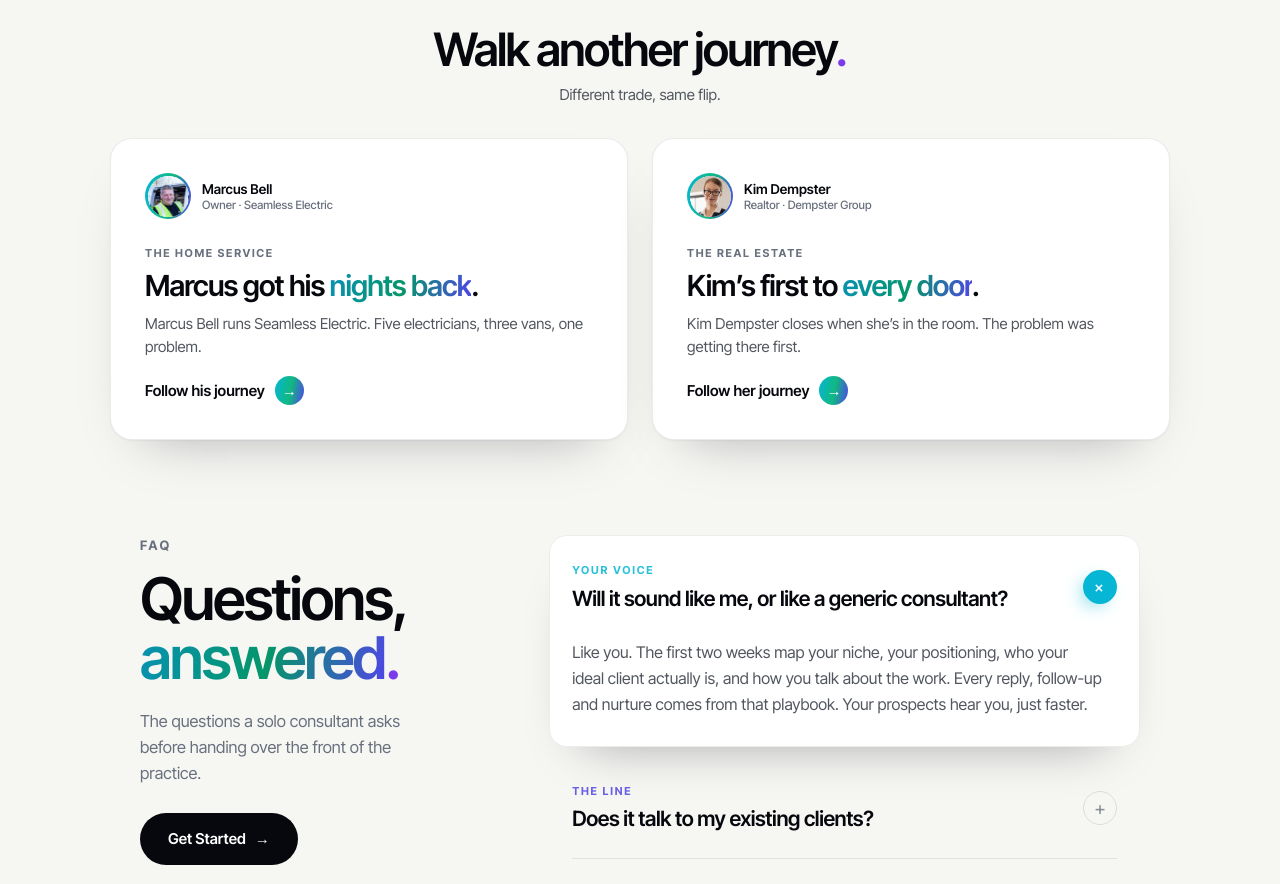
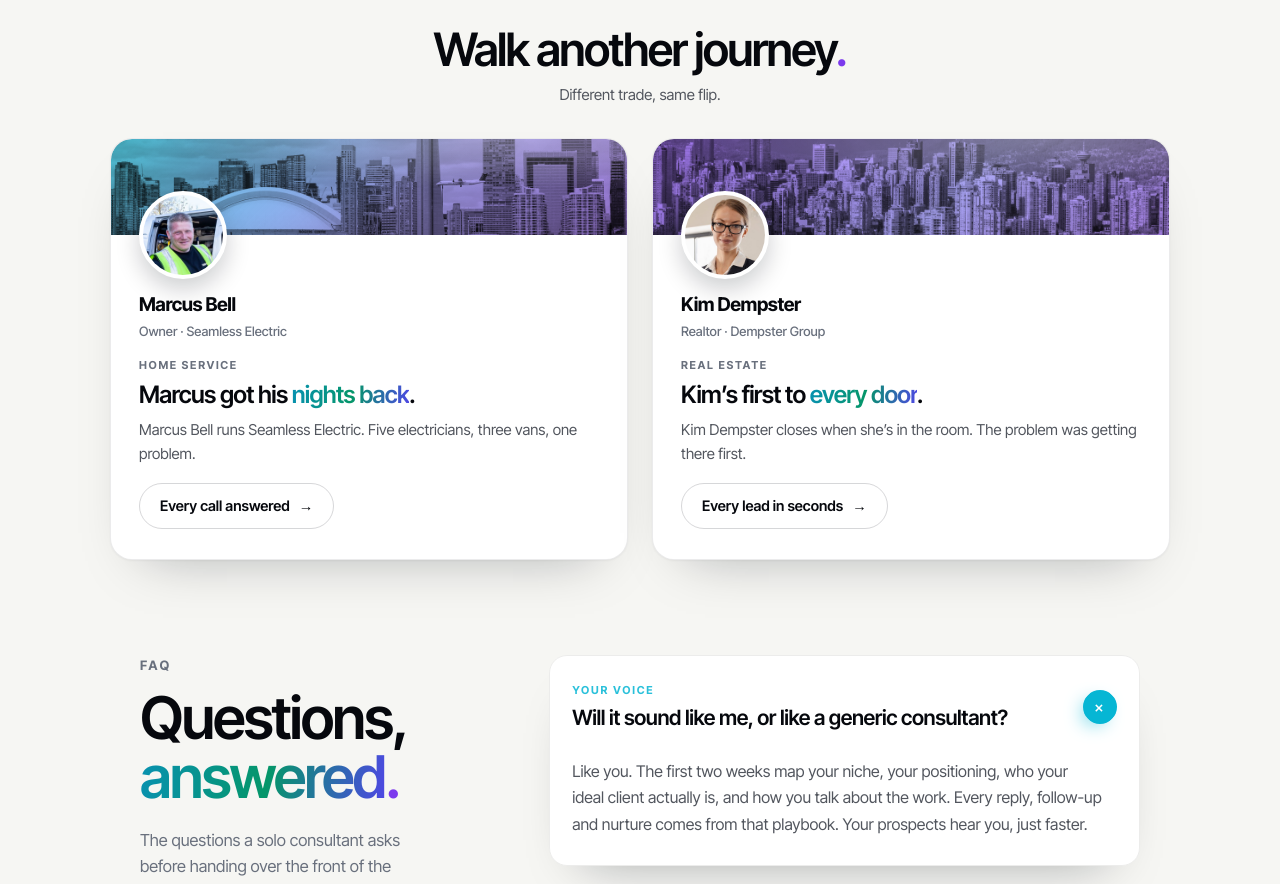
Before and after one commit to staybookt/staybookt-investor, a Next.js app: page /journeys/consultant in a window 1280 px wide. Shown: the part 9560-10444 px from the top of the page. Built offline with nearby package versions, Linux system fonts and the light colour scheme; no server answers.

Commit message:
Walk-another-journey cards: LinkedIn-profile anatomy identical to the landing (city banner + hue wash + sheen, 88px overlapping headshot, name/role, tag, one-line punchline, teaser, plain-result transparent CTA with hue on hover). One card system everywhere.

```diff
--- a/components/v4/Journey.tsx
+++ b/components/v4/Journey.tsx
@@ -374,16 +374,24 @@ export default function Journey({ id }: { id: string }) {
           <h2 className="jy-rv">Walk another journey<span className="pd">.</span></h2>
           <p className="jy-olede jy-rv">Different trade, same flip.</p>
           <div className="jy-ogrid">
+            {/* LinkedIn-profile anatomy, identical to the landing cards (Jacob, July 27):
+                city banner + hue wash, big overlapping headshot, name/role, tag,
+                punchline, teaser, plain-result CTA. One card system everywhere. */}
             {others.map((o) => (
-              <a key={o.id} className="jy-ocard jy-rv" href={o.path} data-cta="journey_next">
-                <span className="jy-avchip">
-                  <span className="jy-av"><img src={o.img} alt={o.person} style={{ objectPosition: o.imgPos }} /></span>
-                  <span className="jy-who">{o.person}<small>{o.role}</small></span>
+              <a key={o.id} className="jy-ocard jy-rv" href={o.path} data-cta="journey_next" style={{ ['--hc' as string]: o.hue }}>
+                <span className="jy-obanner">
+                  <img src={o.banner} alt="" />
+                  <span className="jy-owash" style={{ background: `linear-gradient(135deg,${o.hue}b3,#4f46e580 58%,#7c3aed99)` }} />
                 </span>
-                <div className="ot">{o.tag.replace('Journeys · ', 'The ').toLowerCase().replace('the ', 'The ')}</div>
-                <div className="on2" dangerouslySetInnerHTML={{ __html: heroLine(o.short, o.heroB) }} />
-                <p className="od">{o.heroSub}</p>
-                <span className="go">Follow {o.her ? 'her' : 'his'} journey <span className="arw">&rarr;</span></span>
+                <span className="jy-obody">
+                  <span className="jy-opav"><img src={o.img} alt={o.person} /></span>
+                  <span className="jy-oname">{o.person}</span>
+                  <span className="jy-orole">{o.role}</span>
+                  <div className="ot">{o.tag.replace('Journeys · ', '')}</div>
+                  <div className="on2" dangerouslySetInnerHTML={{ __html: heroLine(o.short, o.heroB) }} />
+                  <p className="od">{o.heroSub}</p>
+                  <span className="go">{CARD_CTAS[o.short] ?? 'Follow the journey'} <span className="arw">&rarr;</span></span>
+                </span>
               </a>
             ))}
           </div>
@@ -455,6 +463,13 @@ function heroLine(short: string, heroB: string) {
   };
   return CARD_LINES[short] ?? heroB;
 }
+
+/* CTA law: the button states the plain result (same labels as the landing cards) */
+const CARD_CTAS: Record<string, string> = {
+  Marcus: 'Every call answered',
+  Sean: 'A full pipeline',
+  Kim: 'Every lead in seconds',
+};
 
 const CSS = `
 .jy{--jy-ink:#06080d;--jy-cream:#f6f6f3;--jy-sub:#52565e;--jy-cap:#69707d;background:var(--jy-cream);color:var(--jy-ink);}
@@ -635,14 +650,25 @@ const CSS = `
 .jy-olede{margin:12px auto 0;text-align:center;font-size:15px;color:var(--jy-sub);}
 .jy-ogrid{margin-top:clamp(26px,4vh,40px);display:grid;grid-template-columns:1fr 1fr;gap:clamp(16px,2.4vw,24px);}
 @media(max-width:720px){.jy-ogrid{grid-template-columns:1fr;}}
-.jy-ocard{display:block;background:#fff;border:1px solid rgba(6,12,20,.08);border-radius:22px;padding:clamp(24px,3vw,34px);text-decoration:none;color:var(--jy-ink);box-shadow:0 1px 2px rgba(6,12,20,.04),0 26px 54px -34px rgba(6,12,20,.35);transition:transform .5s cubic-bezier(.16,1,.3,1),box-shadow .5s cubic-bezier(.16,1,.3,1);}
+.jy-ocard{display:block;background:#fff;border:1px solid rgba(6,12,20,.08);border-radius:22px;padding:0;overflow:hidden;text-decoration:none;color:var(--jy-ink);box-shadow:0 1px 2px rgba(6,12,20,.04),0 26px 54px -34px rgba(6,12,20,.35);transition:transform .5s cubic-bezier(.16,1,.3,1),box-shadow .5s cubic-bezier(.16,1,.3,1);}
 .jy-ocard:hover{transform:translateY(-5px);box-shadow:0 1px 2px rgba(6,12,20,.05),0 40px 74px -36px rgba(6,12,20,.45);}
-.jy-ocard .ot{margin-top:20px;font-size:11px;font-weight:700;letter-spacing:.15em;text-transform:uppercase;color:var(--jy-cap);}
-.jy-ocard .on2{margin-top:8px;font-size:clamp(22px,2.6vw,29px);font-weight:600;letter-spacing:-.03em;line-height:1.1;}
+.jy-obanner{display:block;height:96px;position:relative;overflow:hidden;}
+.jy-obanner img{position:absolute;inset:0;width:100%;height:100%;object-fit:cover;filter:grayscale(1) contrast(1.08);transition:transform .8s cubic-bezier(.16,1,.3,1);}
+.jy-ocard:hover .jy-obanner img{transform:scale(1.05);}
+.jy-owash{position:absolute;inset:0;mix-blend-mode:multiply;}
+.jy-obanner::after{content:'';position:absolute;inset:0;background:radial-gradient(120% 95% at 76% 0%,rgba(255,255,255,.22),transparent 55%);}
+.jy-obody{display:block;padding:0 clamp(20px,2.4vw,28px) clamp(22px,2.6vw,30px);}
+.jy-opav{display:block;width:88px;height:88px;border-radius:50%;margin-top:-44px;border:4px solid #fff;overflow:hidden;background:#fff;box-shadow:0 10px 24px rgba(6,12,20,.2);position:relative;z-index:1;}
+.jy-opav img{display:block;width:100%;height:100%;object-fit:cover;}
+.jy-oname{display:block;margin-top:12px;font-size:19px;font-weight:700;letter-spacing:-.022em;}
+.jy-orole{display:block;margin-top:2px;font-size:13px;font-weight:500;color:var(--jy-cap);}
+.jy-ocard .ot{margin-top:16px;font-size:11px;font-weight:700;letter-spacing:.15em;text-transform:uppercase;color:var(--jy-cap);}
+.jy-ocard .on2{margin-top:8px;font-size:clamp(19px,2.1vw,24px);font-weight:600;letter-spacing:-.03em;line-height:1.1;white-space:nowrap;}
 .jy-ocard .od{margin-top:10px;font-size:15px;line-height:1.55;color:var(--jy-sub);}
-.jy-ocard .go{margin-top:18px;display:inline-flex;align-items:center;gap:10px;font-size:15px;font-weight:600;color:var(--jy-ink);}
-.jy-ocard .go .arw{width:29px;height:29px;border-radius:50%;background:var(--sb-grad,linear-gradient(100deg,#06b6d4,#10b981,#4f46e5,#7c3aed));color:#fff;display:flex;align-items:center;justify-content:center;font-size:15px;transition:transform .35s cubic-bezier(.16,1,.3,1);}
-.jy-ocard:hover .go .arw{transform:translateX(5px);}
+.jy-ocard .go{margin-top:18px;display:inline-flex;align-items:center;gap:9px;font-size:14.5px;font-weight:600;color:var(--jy-ink);border:1.5px solid rgba(6,12,20,.16);border-radius:999px;padding:11px 20px;transition:border-color .3s ease,gap .3s ease;}
+.jy-ocard .go .arw{transition:transform .35s cubic-bezier(.16,1,.3,1);}
+.jy-ocard:hover .go{border-color:var(--hc,#4f46e5);gap:13px;}
+.jy-ocard:hover .go .arw{color:var(--hc,#4f46e5);}
 
 /* THE FINALE — the gradient takeover */
 .jy-finale{min-height:100vh;min-height:100svh;display:flex;align-items:center;justify-content:center;text-align:center;padding:clamp(80px,12vh,140px) 24px;position:relative;overflow:hidden;background:linear-gradient(135deg,#06b6d4,#10b981 38%,#4f46e5 72%,#7c3aed);color:#fff;}
```
